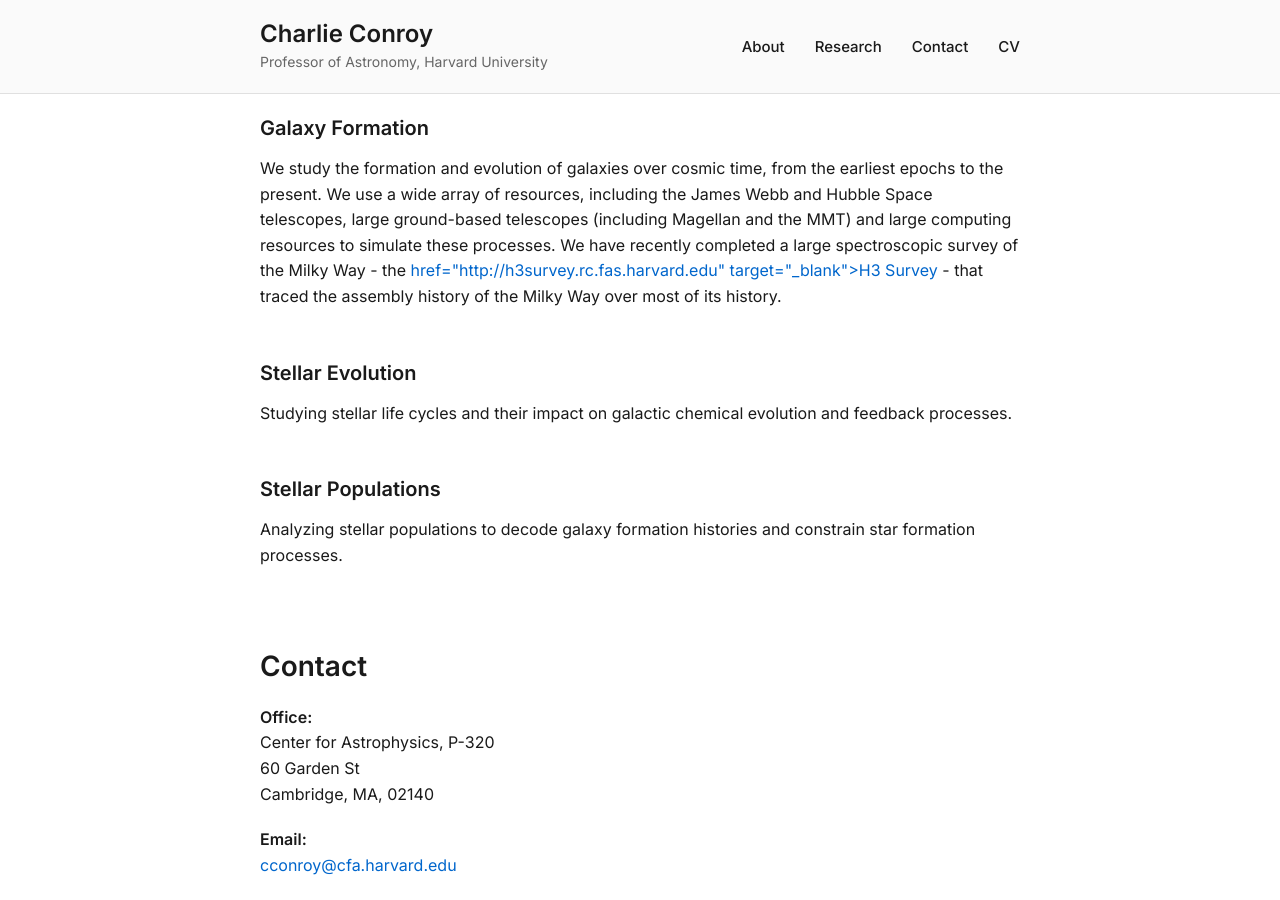
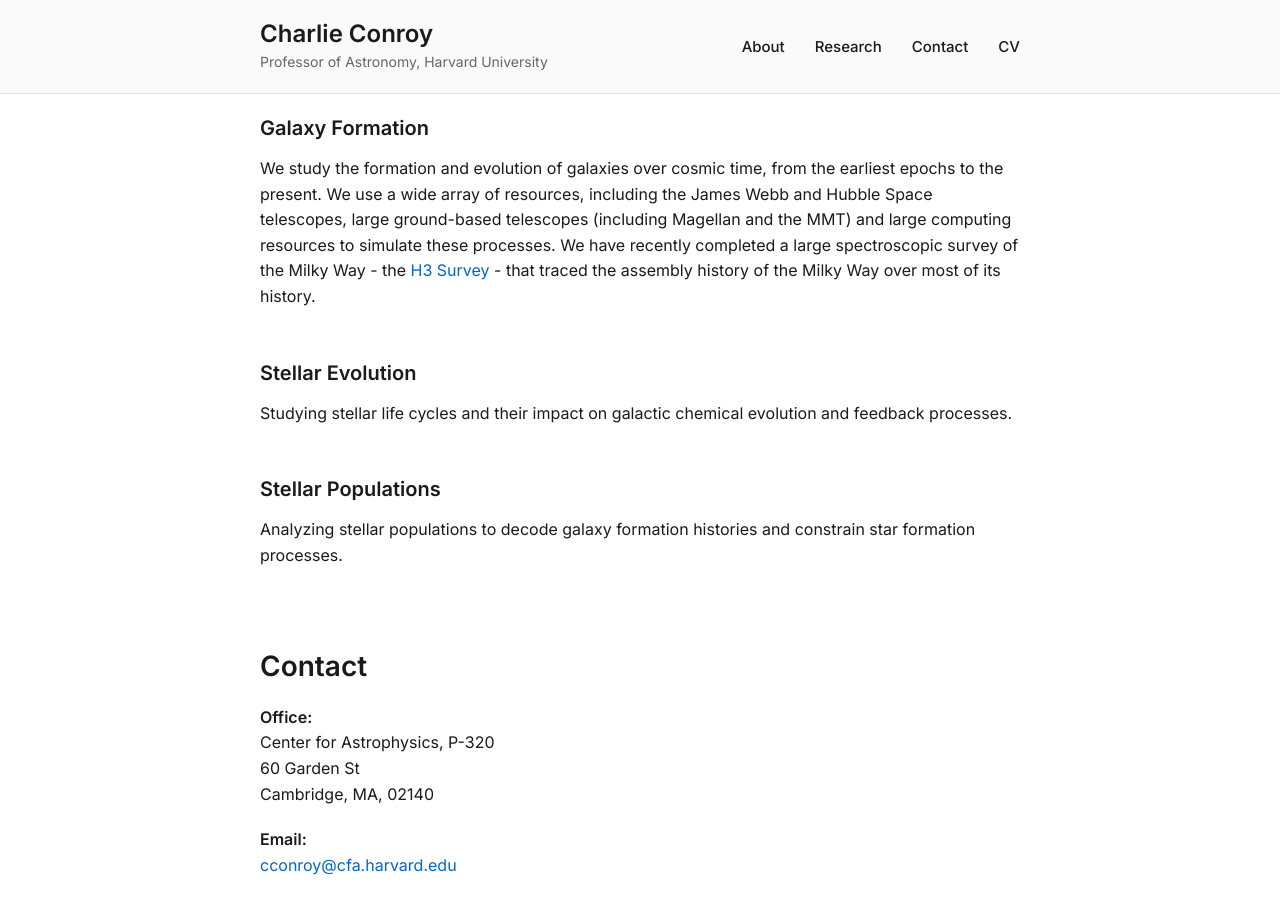
Before and after one commit to cconroy20/cconroy20.github.io, a Jekyll site: the page index.html, which Jekyll copies as it is, in a window 1280 px wide and 900 px high, scrolled down 726 px. Built offline with Jekyll 4.4.1, drawn with Linux system fonts in a browser that asks for light colours.

Commit message:
Update index.html

```diff
--- a/index.html
+++ b/index.html
@@ -262,7 +262,7 @@
 
                     <div class="research-item">
                         <h3>Galaxy Formation</h3>
-                        <p>We study the formation and evolution of galaxies over cosmic time, from the earliest epochs to the present.  We use a wide array of resources, including the James Webb and Hubble Space telescopes, large ground-based telescopes (including Magellan and the MMT) and large computing resources to simulate these processes.  We have recently completed a large spectroscopic survey of the Milky Way - the <a> href="http://h3survey.rc.fas.harvard.edu" target="_blank">H3 Survey</a> - that traced the assembly history of the Milky Way over most of its history. </p>
+                        <p>We study the formation and evolution of galaxies over cosmic time, from the earliest epochs to the present.  We use a wide array of resources, including the James Webb and Hubble Space telescopes, large ground-based telescopes (including Magellan and the MMT) and large computing resources to simulate these processes.  We have recently completed a large spectroscopic survey of the Milky Way - the <a href="http://h3survey.rc.fas.harvard.edu" target="_blank">H3 Survey</a> - that traced the assembly history of the Milky Way over most of its history. </p>
                     </div>
 
                     <div class="research-item">
```
